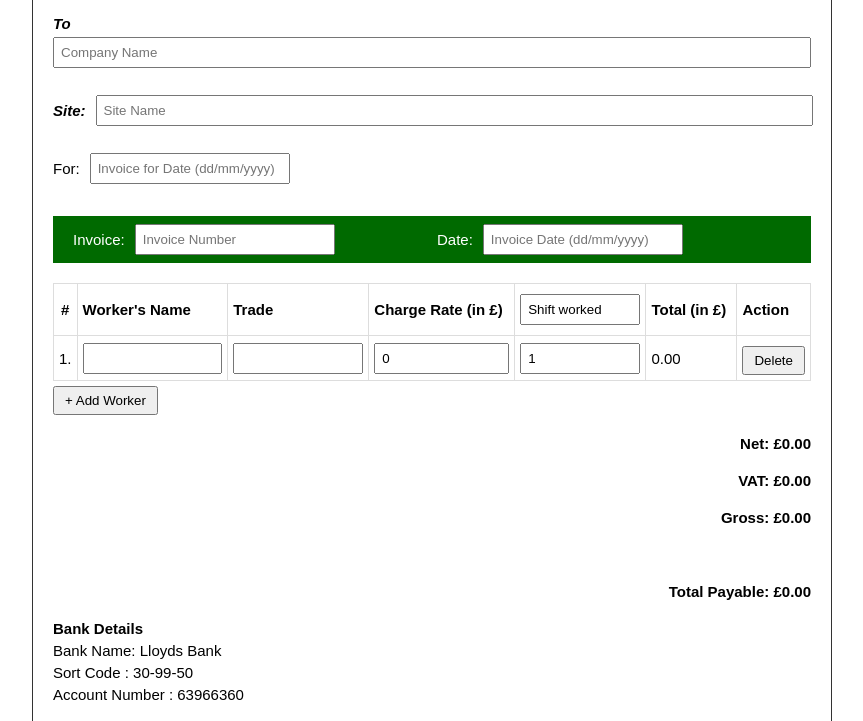
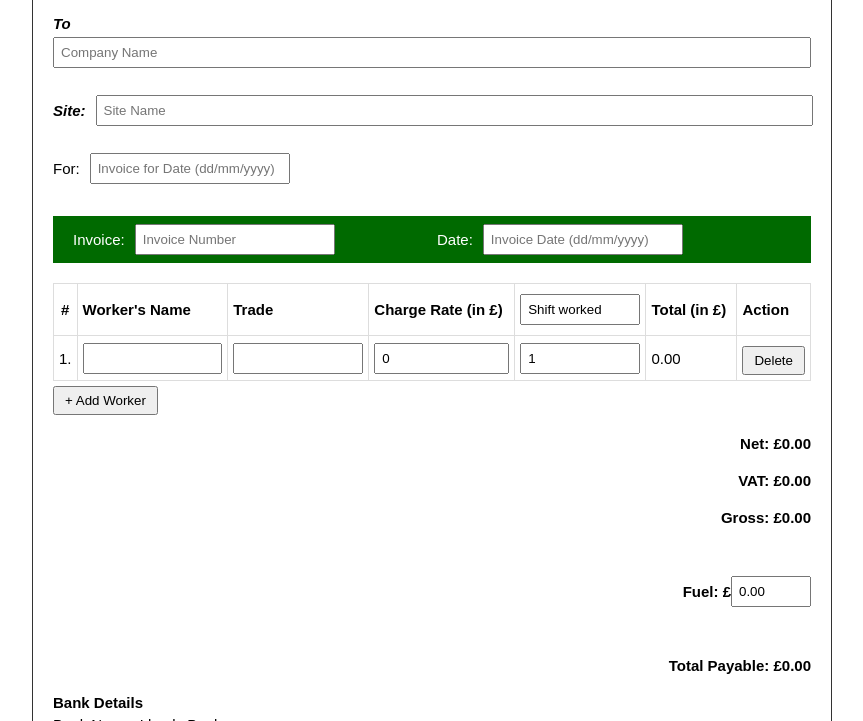
Before and after one commit to sunnymultani111/gt9-invoice, a plain HTML site: page index.html in a window 1280 px wide. Shown: the part 231-952 px from the top of the page, without its empty margins (208-1071 px from the left). Drawn offline with nearby package versions, Linux system fonts and the light colour scheme.

Commit message:
Fuel Chareges Added

```diff
--- a/index.html
+++ b/index.html
@@ -25,6 +25,14 @@
             grid-template-columns: repeat(2, min-content);
             gap: 10px;
             align-items: center;
+        }
+        .display-grid-3 {
+            display: grid;
+            grid-template-columns: repeat(2, min-content);
+            gap: 0px;
+            align-items: center;
+            justify-content: end;
+            font-weight: 700;
         }
 
         .text-center {
@@ -220,6 +228,11 @@
             <h4 class="text-right">VAT: £<span id="vat">0.00</span></h4>
             <h4 class="text-right">Gross: £<span id="gross">0.00</span></h4>
             <br />
+            <div class="text-right display-grid-3">
+                <h4 class="text-right min-width-200">Fuel: £</h4>
+                <input type="number" id="fuel" class="form-control  min-width-80" onchange="calculateTotal()" value="0.00"/>
+            </div>
+             <br />
             <h4 class="text-right">Total Payable: £<span id="total">0.00</span></h4>
             <div class="">
                 <h4 class="my-1">Bank Details</h4>
@@ -272,9 +285,11 @@
             });
             document.getElementById("subtotal").innerText = subtotal.toFixed(2);
             // const taxRate = parseFloat(document.getElementById("taxRate").value || 0);
-            const total = subtotal + (subtotal * 20 / 100);
+            const fuel = parseFloat(document.getElementById("fuel").value || 0);
+            const gross = subtotal + (subtotal * 20 / 100);
+            const total = gross + fuel;
             document.getElementById("vat").innerText = (subtotal * 20 / 100).toFixed(2);
-            document.getElementById("gross").innerText = total.toFixed(2);
+            document.getElementById("gross").innerText = gross.toFixed(2);
             document.getElementById("total").innerText = total.toFixed(2);
         }
 
```
